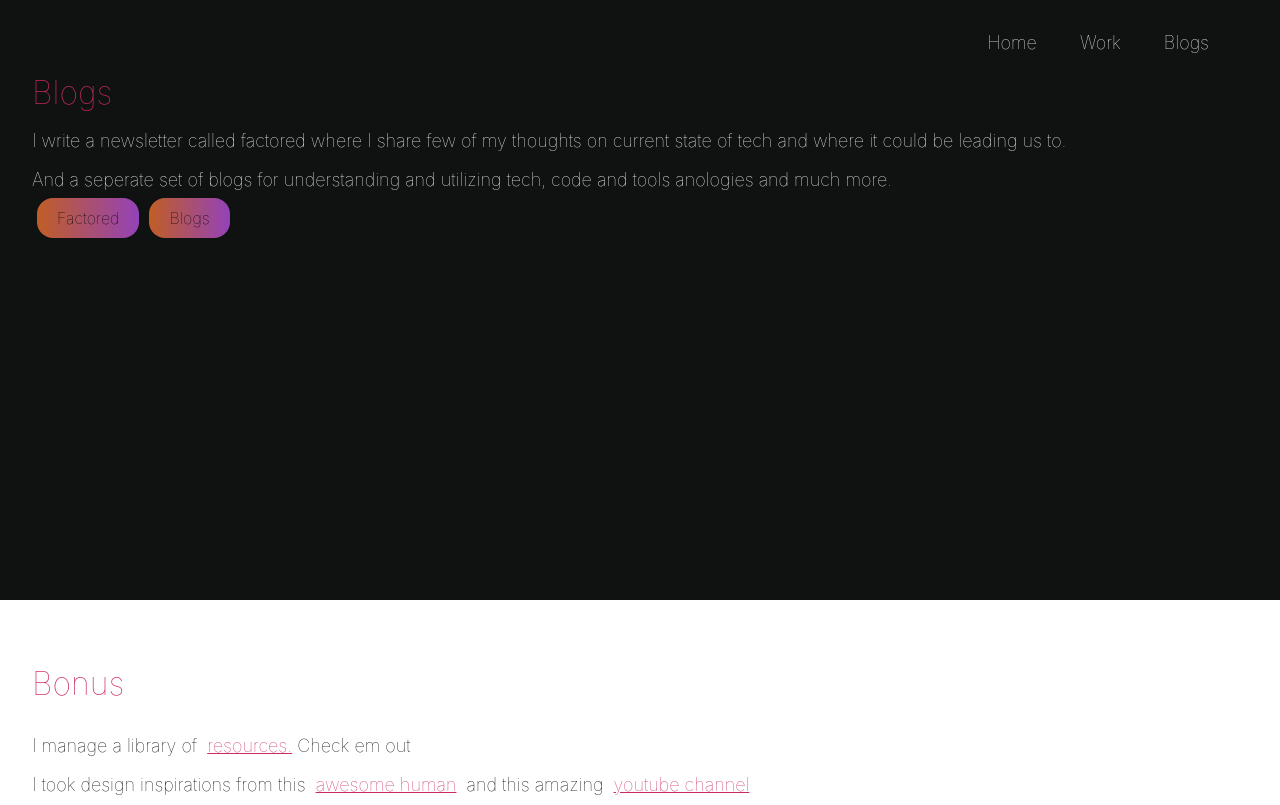
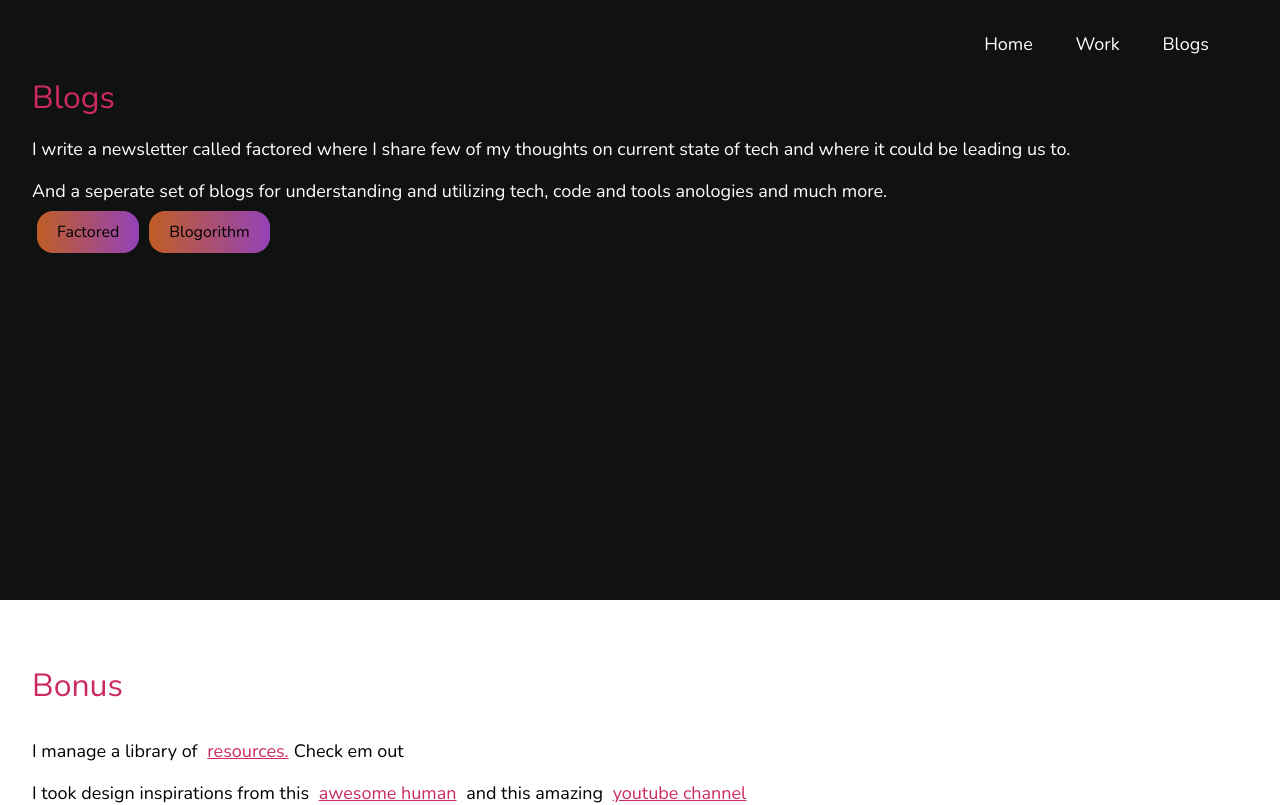
Before and after one commit to shreydd/portfolio, a React (Create React App) app: page /Blogs in a window 1280 px wide. Shown: the top 805 px of the page. Built offline with nearby package versions, Linux system fonts and the light colour scheme; the HTML template or start-up script is replaced by a standard one.

Commit message:
Updated links and CSS

```diff
--- a/src/App.css
+++ b/src/App.css
@@ -1,3 +1,4 @@
+@import url('https://fonts.googleapis.com/css2?family=Nunito:wght@300&display=swap');
 :root {
     --primary-color: deepskyblue;
     /* --dark-gray: #4f5155; */
@@ -18,6 +19,10 @@ html {
     /* IE and Edge */
     scrollbar-width: none;
     /* firefox */
+}
+
+body {
+    font-family: 'Nunito', sans-serif;
 }
 
 small {
--- a/src/Blogs.js
+++ b/src/Blogs.js
@@ -15,7 +15,7 @@ const Blogs = () => {
           Factored
         </a>
         {/* <p className="brief">I also write a seperate set of blogs dedicated to understanding and utilizing tech, code anologies and much more </p> */}
-        <a href="https://shreydd.hashnode.dev/" className="btn">Blogs</a>
+        <a href="https://blogorithm.hashnode.dev/" className="btn">Blogorithm</a>
       </div>
       <div className="section">
         <p className="header">Bonus</p>
--- a/src/Home.js
+++ b/src/Home.js
@@ -26,7 +26,7 @@ const Home = () => {
           <h2 className="header">Who am I?</h2>
           <p className="brief miniTheme">
             I'm a CSE graduate who can build websites, design products and
-            research the market. Recently I have been loving to write <a href="https://factored.substack.com/">articles</a>
+            research the market. Recently I have been loving to write <a href="/Blogs">articles</a>
             on tech, do give it a read :D
           </p>
           <p className="brief">
--- a/src/Work.js
+++ b/src/Work.js
@@ -15,7 +15,7 @@ const Work = () => {
         </p>
         <p className="brief">
           We made a Video Conferencing Web Application built on top of Jitsi
-          Meet. Feel free to give fake credentials while testing the demo.
+          Meet. Feel free to give dummy credentials while testing the demo.
         </p>
         <p className="brief">Tech stack :</p>
         <p className="brief">HTML, CSS, ReactJs, Firebase, Jitsi Meet</p>
```
